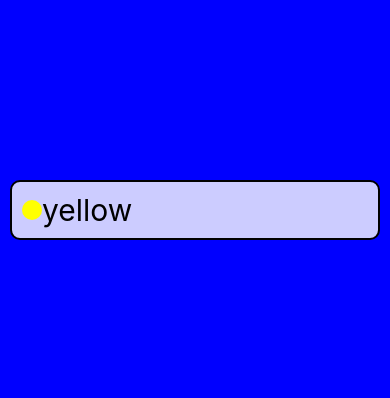
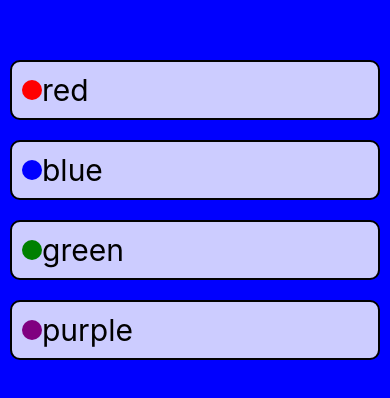
Before and after one commit to zakarybk/learning-code, a React Native app in the folder react-native/ColourCatalog/: screen / in a window 390 px wide. Shown: the part 212-610 px from the top of the page. Built offline with nearby package versions, Linux system fonts and the light colour scheme.

Commit message:
Spliting out into a ColorButton function

```diff
--- a/react-native/ColourCatalog/App.js
+++ b/react-native/ColourCatalog/App.js
@@ -4,18 +4,28 @@ import { StyleSheet, Text, View, TouchableHighlight } from "react-native"
 import picMountain from "./assets/gray-asphalt-road-on-cliff.jpg"
 import picCave from "./assets/abstract-antelope-canyon-art-blur.jpg"
 
+function ColorButton({ backgroundColor, onPress=f=>f }) { // =f=>f dumby function
+  return (
+    <TouchableHighlight style={styles.button}
+      onPress={() => onPress(backgroundColor)}
+      underlayColor="orange"
+    >
+      <View style={styles.row}>
+        <View style={[styles.sample, { backgroundColor }]} />
+        <Text style={styles.buttonText}>{backgroundColor}</Text>
+      </View>
+    </TouchableHighlight>
+  )
+}
+
 export default function App(){
   const [backgroundColor, setBackgroundColor] = useState("blue");
   return(
     <View style={[styles.container, { backgroundColor }]}>
-      <TouchableHighlight style={styles.button}
-        onPress={() => setBackgroundColor("yellow")}
-        underlayColor="orange">
-        <View style={styles.row}>
-          <View style={[styles.sample, { backgroundColor: "yellow" }]} />
-          <Text style={styles.buttonText}>yellow</Text>
-        </View>
-      </TouchableHighlight>
+      <ColorButton backgroundColor="red" onPress={setBackgroundColor} />
+      <ColorButton backgroundColor="blue" onPress={setBackgroundColor}/>
+      <ColorButton backgroundColor="green" onPress={setBackgroundColor}/>
+      <ColorButton backgroundColor="purple" onPress={setBackgroundColor}/>
     </View>
   )
 }
```
